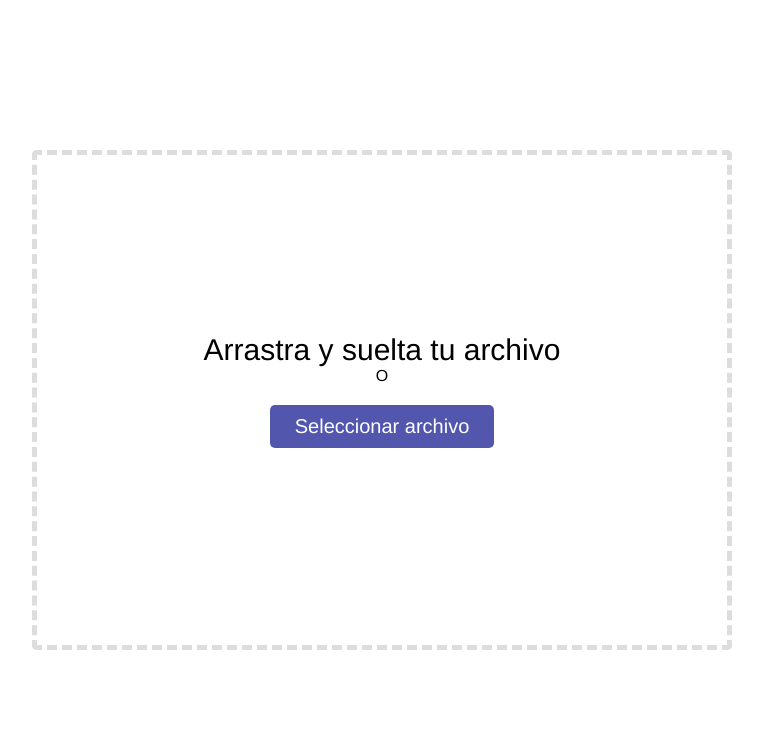
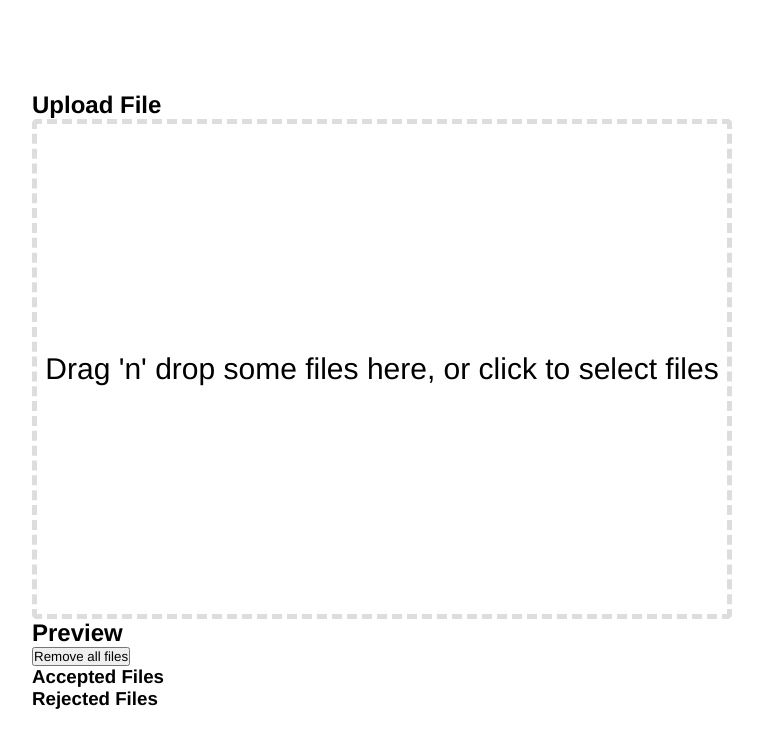
Before and after one commit to Orhugo/Front-Eco3DPrint, a React app: page /subirArchivo in a window 1280 px wide. Shown: the top 748 px of the page, without its empty margins (258-1021 px from the left). Built offline with nearby package versions, Linux system fonts and the light colour scheme; the HTML template or start-up script is replaced by a standard one.

Commit message:
Mejorado subir archivo
He hecho muchas cosas, pero básicamente he mejorado el subir archivo y he creado carpetas para organizar mejor el código. También he conseguido crear la navegación entre vistas

```diff
--- a/package.json
+++ b/package.json
@@ -14,11 +14,15 @@
     "@emotion/react": "^11.11.1",
     "@emotion/styled": "^11.11.0",
     "@fontsource/roboto": "^5.0.8",
-    "@mui/material": "^5.14.12",
+    "@heroicons/react": "^2.0.18",
+    "@mui/icons-material": "^5.14.13",
+    "@mui/material": "^5.14.13",
     "axios": "^1.5.1",
     "gh-pages": "^6.0.0",
     "react": "^18.2.0",
     "react-dom": "^18.2.0",
+    "react-dropzone": "^14.2.3",
+    "react-router-dom": "^6.16.0",
     "react-stl-viewer": "^2.3.0"
   },
   "devDependencies": {
--- a/src/App.jsx
+++ b/src/App.jsx
@@ -1,12 +1,22 @@
 import React from "react";
-import SubirArchivo from "./SubirArchivo";
-import Home from "./Home";
+import SubirArchivo from "./views/SubirArchivo";
+import Home from "./views/Home";
+import VisualizarSTL from "./views/VisualizarSTL";
+import { BrowserRouter as Router, Routes, Route } from "react-router-dom";
+import UploadFile from "./views/UploadFile";
 
 function App() {
   return (
-    <>
-      <SubirArchivo />
-    </>
+    <UploadFile />
+    // <Router>
+    //   <div>
+    //     <Routes>
+    //       <Route path="/" element={<Home />} />
+    //       <Route path="/subirArchivo" element={<SubirArchivo />} />
+    //       <Route path="/visualizarSTL" element={<VisualizarSTL />} />
+    //     </Routes>
+    //   </div>
+    // </Router>
   );
 }
 
--- a/src/Home.jsx
+++ /dev/null
@@ -1,11 +0,0 @@
-import React from "react";
-
-function Home() {
-  return (
-    <div>
-      <div>Página de inicio</div>
-    </div>
-  );
-}
-
-export default Home;
--- /dev/null
+++ b/src/components/Dropzone.jsx
@@ -0,0 +1,149 @@
+import React, { useCallback, useState } from "react";
+import { useDropzone } from "react-dropzone";
+import Button from "@mui/material/Button";
+import IconButton from "@mui/material/IconButton";
+import DeleteIcon from "@mui/icons-material/Delete";
+import "../styles/SubirArchivo.css";
+
+/* The `Dropzone` function is a React component that allows users to drag and drop files or click to
+select files. It uses the `useDropzone` hook from the `react-dropzone` library to handle the file
+drop functionality. */
+function Dropzone() {
+  const [files, setFiles] = useState([]);
+  const [rejected, setRejected] = useState([]);
+
+  /* The `onDrop` function is a callback function that is called when files are dropped or selected in
+  the dropzone. It takes two parameters: `acceptedFiles` and `rejectedFiles`, which are arrays of
+  files that were accepted and rejected, respectively. */
+  const onDrop = useCallback((acceptedFiles, rejectedFiles) => {
+    if (acceptedFiles?.length) {
+      setFiles((previousFiles) => [
+        ...previousFiles,
+        ...acceptedFiles.map((file) =>
+          Object.assign(file, { preview: URL.createObjectURL(file) })
+        ),
+      ]);
+    }
+    if (rejectedFiles?.length) {
+      setRejected((previousFiles) => [...previousFiles, ...rejectedFiles]);
+    }
+    console.log(acceptedFiles);
+  }, []);
+  /* The `const { getRootProps, getInputProps, isDragActive } = useDropzone({ onDrop, maxSize: 1024 *
+  1000 })` line is using the `useDropzone` hook from the `react-dropzone` library to configure the
+  dropzone functionality. */
+  const { getRootProps, getInputProps, isDragActive } = useDropzone({
+    onDrop,
+    maxSize: 1024 * 1000,
+  });
+
+  /**
+   * The function `removeFile` removes a file from a list of files based on its name.
+   */
+  const removeFile = (name) => {
+    setFiles((files) => files.filter((file) => file.name !== name));
+  };
+
+  /**
+   * The `removeAll` function clears the `files` and `rejected` arrays.
+   */
+  const removeAll = () => {
+    setFiles([]);
+    setRejected([]);
+  };
+
+  /**
+   * The function `removeRejected` removes a file from the `rejected` array based on its name.
+   */
+  const removeRejected = (name) => {
+    setRejected((files) => files.filter(({ file }) => file.name !== name));
+  };
+
+  return (
+    <>
+      <div {...getRootProps()}>
+        <input {...getInputProps()} />
+        {isDragActive ? (
+          <p className="drag-area active">Drop the files here ...</p>
+        ) : (
+          <p className="drag-area">
+            Drag 'n' drop some files here, or click to select files
+          </p>
+        )}
+      </div>
+
+      {/* Preview */}
+      <div>
+        <h2>Preview</h2>
+        <button
+          type="button"
+          onClick={removeAll}
+        >
+          Remove all files
+        </button>
+      </div>
+
+      {/*Accepted files*/}
+      <h3>
+        Accepted Files
+      </h3>
+      <ul>
+        {files.map((file) => (
+          <li key={file.name}>
+            <img
+              src={file.preview}
+              alt={file.name}
+              width={100}
+              height={100}
+              onLoad={() => {
+                URL.revokeObjectURL(file.preview);
+              }}
+            />
+            <IconButton
+              aria-label="delete"
+              onClick={() => {
+                removeFile(file.name);
+              }}
+            >
+              <DeleteIcon />
+            </IconButton>
+
+            <p>
+              {file.name}
+            </p>
+          </li>
+        ))}
+      </ul>
+
+      {/* Rejected Files */}
+      <h3>
+        Rejected Files
+      </h3>
+      <ul>
+        {rejected.map(({ file, errors }) => (
+          <li key={file.name}>
+            <div>
+              <p>
+                {file.name}
+              </p>
+              <ul>
+                {errors.map((error) => (
+                  <li key={error.code}>{error.message}</li>
+                ))}
+              </ul>
+            </div>
+            <Button
+              variant="outlined"
+              color="error"
+              onClick={() => removeRejected(file.name)}
+            >
+              Remove
+            </Button>
+          </li>
+        ))}
+      </ul>
+    </>
+  );
+}
+
+export default Dropzone;
--- a/src/styles/SubirArchivo.css
+++ b/src/styles/SubirArchivo.css
@@ -21,96 +21,13 @@ body{
   align-items: center;
   justify-content: center;
   flex-direction: column;
+  font-size: 30px;
+  font-weight: 500;
+  color: #000;
 }
 
 .drag-area.active{
   background-color: #b8d4fe;
   color:black;
-  border: 2px dashed #618ac9;
+  border: 5px dashed #618ac9;
 }
-
-.drag-area h2{
-  font-size: 30px;
-  font-weight: 500;
-  color: #000;
-}
-
-.drag-area span{
-  font-size: 25px;
-  color: #000;
-}
-
-.drag-area button{
-  padding: 10px 25px;
-  font-size: 20px;
-  border: 0;
-  outline: none;
-  background-color: #5256ad;
-  color: white;
-  border-radius: 5px;
-  cursor: pointer;
-  margin: 20px;
-}
-
-.file-container{
-  display:flex;
-  align-items: center;
-  gap: 10px;
-  padding: 10px;
-  border: solid 1px #ddd;
-}
-
-#preview{
-  margin-top: 10px;
-}
-
-.status-text{
-  padding: 0 10px;
-}
-
-.success{
-  color: #52ad5a;
-}
-
-.failure{
-  color: #ff0000;
-}
-
-
-/* .container {
-  margin: 30px 150px;
-}
-
-.archivoSeleccionado {
-  width: 100%;
-  height: 300px;
-  background-color: gray;
-} */
-
-/* .textoArchivo {
-  color: white;
-  text-align: center;
-  padding-top: 1%;
-  font-size: 40px;
-}
-
-.containerBtnSubir {
-  margin-top: 20px;
-  display: flex;
-  flex-direction: column;
-  align-items: flex-end;
-  padding-right: 20px;
-  height: 100%;
-} */
-
-/* .btnSubir {
-  height: 60px;
-  width: 200px;
-  background-color: #007bff;
-  color: #fff;
-  padding: 10px 20px;
-  border: none;
-  cursor: pointer;
-  border-radius: 10px;
-  font-size: 30px;
-} */
--- /dev/null
+++ b/src/views/Home.jsx
@@ -0,0 +1,18 @@
+import React from "react";
+import {useNavigate} from "react-router-dom";
+
+function Home() {
+  const navigate = useNavigate();
+  const handleClick = () => navigate();
+  return (
+    <>
+    <div>
+      <h1>Página de inicio</h1>
+      <button onClick={() => {navigate('/subirArchivo')}}>Subir Archivo</button>
+      <button onClick={() => {navigate('/visualizarSTL')}}>Visualizar STL</button>
+    </div>
+    </>
+  );
+}
+
+export default Home;
--- a/src/SubirArchivo.jsx
+++ b/src/views/SubirArchivo.jsx
@@ -1,4 +1,4 @@
-import "./styles/SubirArchivo.css";
+import "../styles/SubirArchivo.css";
 import Axios from "axios";
 import React, { useRef, useState } from "react";
 
@@ -31,7 +31,6 @@ function SubirArchivo() {
   };
 
   const [files, setFiles] = useState(null);
-  const inputRef = useRef();
 
   const handleDragOver = (event) => {
     event.preventDefault();
@@ -55,8 +54,21 @@ function SubirArchivo() {
     // )
   };
 
+  if (files) return (
+    <div className="uploads">
+        <ul>
+            {Array.from(files).map((file, idx) => <li key={idx}>{file.name}</li> )}
+        </ul>
+        <div className="actions">
+            <button onClick={() => setFiles(null)}>Cancel</button>
+            <button onClick={handleUpload}>Upload</button>
+        </div>
+    </div>
+  )
+
   return (
-    <div className="drag-area">
+    <div className="drag-area" onDragOver={handleDragOver}
+    onDrop={handleDrop}>
       <input
         type="file"
         file
--- /dev/null
+++ b/src/views/UploadFile.jsx
@@ -0,0 +1,15 @@
+import React from 'react'
+import Dropzone from '../components/Dropzone'
+
+function UploadFile() {
+  return (
+    <section className='section'>
+        <div className='container'>
+            <h1 className='title'>Upload File</h1>
+            <Dropzone />
+        </div>
+    </section>
+  )
+}
+
+export default UploadFile
--- a/vite.config.js
+++ b/vite.config.js
@@ -4,5 +4,5 @@ import react from '@vitejs/plugin-react'
 // https://vitejs.dev/config/
 export default defineConfig({
   plugins: [react()],
-  base: '/Front-Eco3DPrint/'
+  base: '/'
 })
```
Also changed, not shown: src/views/VisualizarSTL.jsx (renamed from src/VisualizarSTL.jsx), 1 other file (tests, documents, lock files or other folders).
